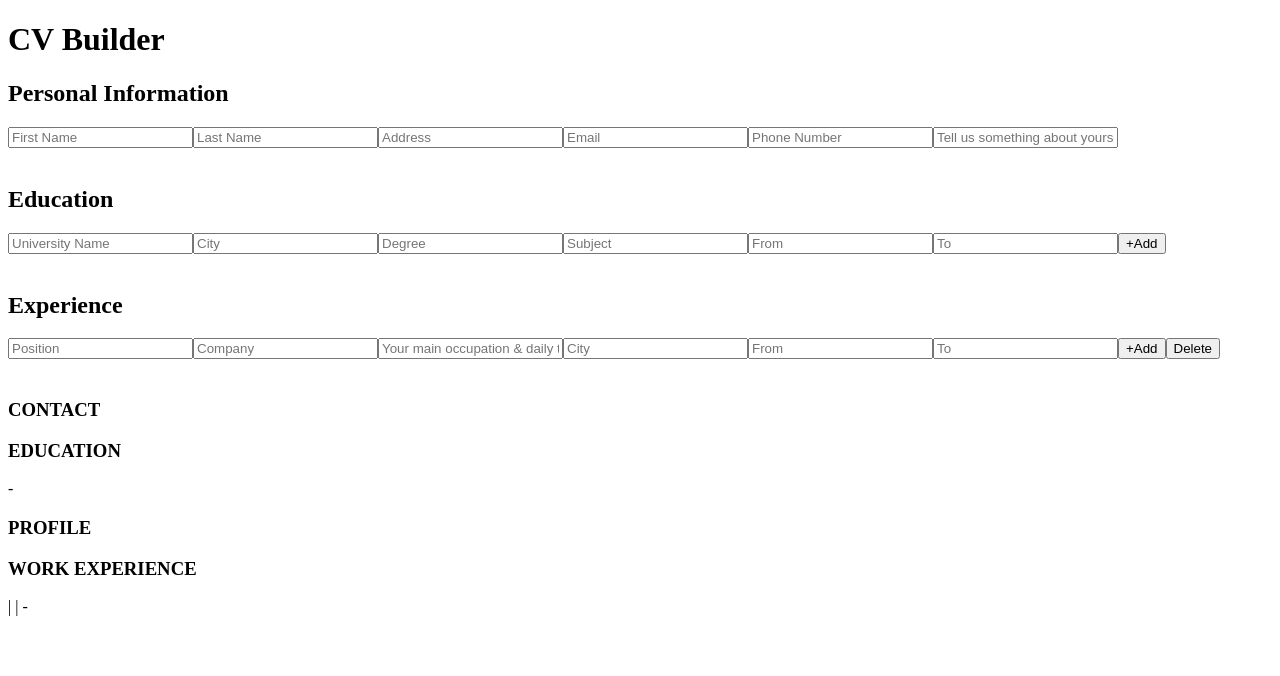
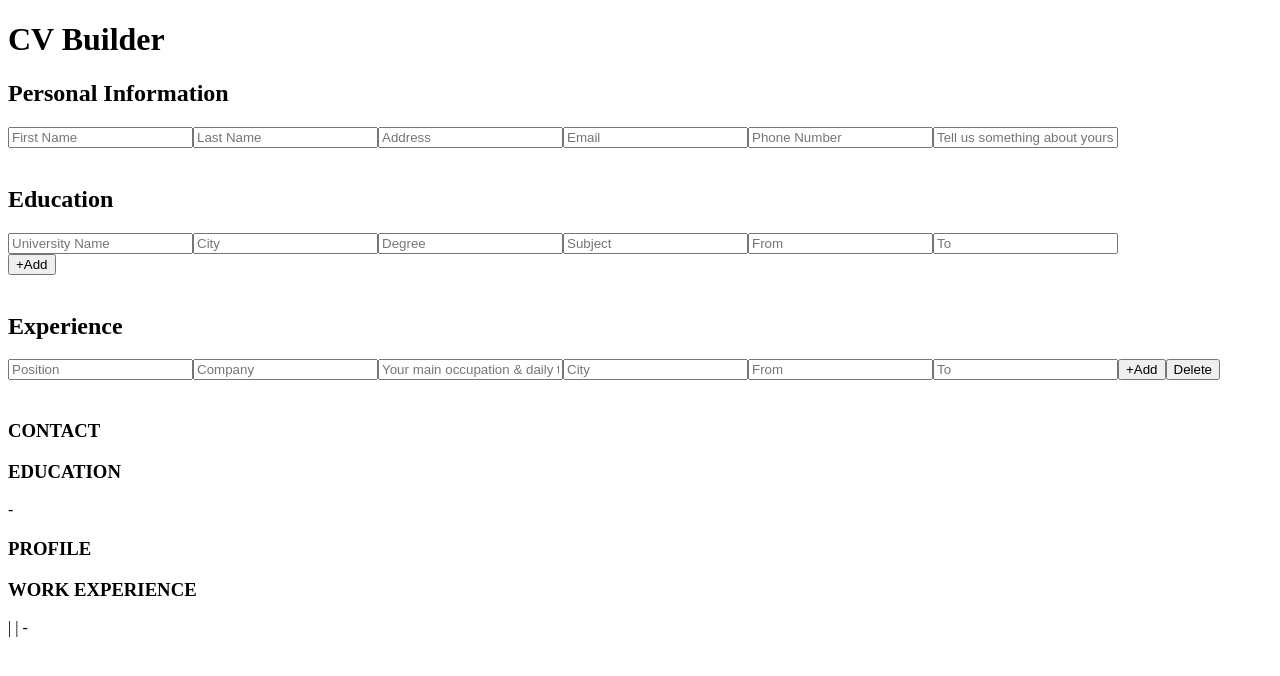
Before and after one commit to tonnykh/cv-application, a React (Create React App) app: page / in a window 1280 px wide. Shown: the top 676 px of the page. Built offline with nearby package versions, Linux system fonts and the light colour scheme.

Commit message:
Fix Education delete functionality

```diff
--- a/src/components/Main.js
+++ b/src/components/Main.js
@@ -146,13 +146,19 @@ class Main extends Component {
     handleDeleteEducation = (id) => {
         // e.preventDefault();
 
+
         const deleteEducation = this.state.education.filter(
             (educationItem) => educationItem.id !== id
         )
 
+
+
         this.setState({
             education: [...deleteEducation]
-        })
+        }, () => console.log(deleteEducation, "EduCation_____00")
+        )
+
+        console.log("DELETE---EDUCATIOn---", deleteEducation);
     }
 
 
@@ -173,7 +179,7 @@ class Main extends Component {
                     education={education}
                     experience={experience}
 
-                    onDeleteEducation={this.onDeleteEducation}
+                    onDeleteEducation={this.handleDeleteEducation}
                 />
                 <CVPreview
                     personalInfo={personalInfo}
--- a/src/components/Main/CVFormEditor/CVFormEditor.js
+++ b/src/components/Main/CVFormEditor/CVFormEditor.js
@@ -14,6 +14,7 @@ const CVFormEditor = (props) => {
                 <Education
                     onChange={onChangeEducation}
                     onAddEducation={onAddEducation}
+
                     onDeleteEducation={onDeleteEducation}
                     education={education}
                 />
@@ -21,6 +22,7 @@ const CVFormEditor = (props) => {
                 <Experience
                     onChange={onChangeExperience}
                     onAddExperience={onAddExperience}
+
                     experience={experience}
                     onDeleteExperience={onDeleteExperience}
                 />
--- a/src/components/Main/CVFormEditor/components/Education.js
+++ b/src/components/Main/CVFormEditor/components/Education.js
@@ -1,42 +1,34 @@
-import Input from './Input';
-import inputFields from '../../Utils/inputFields';
+
 import uniqid from 'uniqid';
 import Button from '../../Utils/Button';
 import EducationItem from './EducationItem';
 
-// const educationInputs = inputFields.education;
-// educationInputs.forEach(field => field.key = uniqid());
 
 const Education = (props) => {
-    const { id, onChange, onAddEducation, education, onDeleteEducation } = props;
+    const { onChange, onAddEducation, education, onDeleteEducation } = props;
 
     console.log(education.length, 'LENGTH')
     console.log(uniqid(), "UNIQID")
 
-    // const deleteButton = () => {
-    //     return education.length > 1 && <Button />;
-    // }
 
     const educationSections = education.map((educationItem) => {
-        // return (
-        //     educationInputs.map((educationInput) => {
-        //     return <Input placeholder={educationInput.placeholder} name={educationInput.name} onChange={(e) => onChange(e, educationItem.id)} key={educationInput.key} />
-        //     })
-        // )
+
+        console.log("EDUCATION____ID", educationItem.id);
 
         return education.length > 1 ?
             (
                 <div key={educationItem.id}>
                     <EducationItem onChange={onChange} id={educationItem.id} key={educationItem.id} />
-                    <Button text="Delete" key={uniqid()}/>
+                    <Button text="Delete" key={uniqid()}  onClick={() => onDeleteEducation(educationItem.id)}/>
                 </div>
             )  :
-            ( <EducationItem onChange={onChange} id={educationItem.id} key={educationItem.id} /> );
-
-
+            (
+                <div key={educationItem.id}>
+                    <EducationItem onChange={onChange} id={educationItem.id} key={educationItem.id} />
+                </div>
+            );
 
     })
-
     console.log(educationSections, "EDU---SECTION---");
 
     return (
--- a/src/components/Main/Utils/Button.js
+++ b/src/components/Main/Utils/Button.js
@@ -3,7 +3,7 @@ const Button = (props) => {
     const { text, onClick } = props
 
     return (
-        <button onClick={onClick}>{text}</button>
+        <button onClick={(e) => onClick(e)}>{text}</button>
     )
 }
 
```
Also changed, not shown: src/components/Main/CVFormEditor/components/Input.js (+8 -0 lines).
